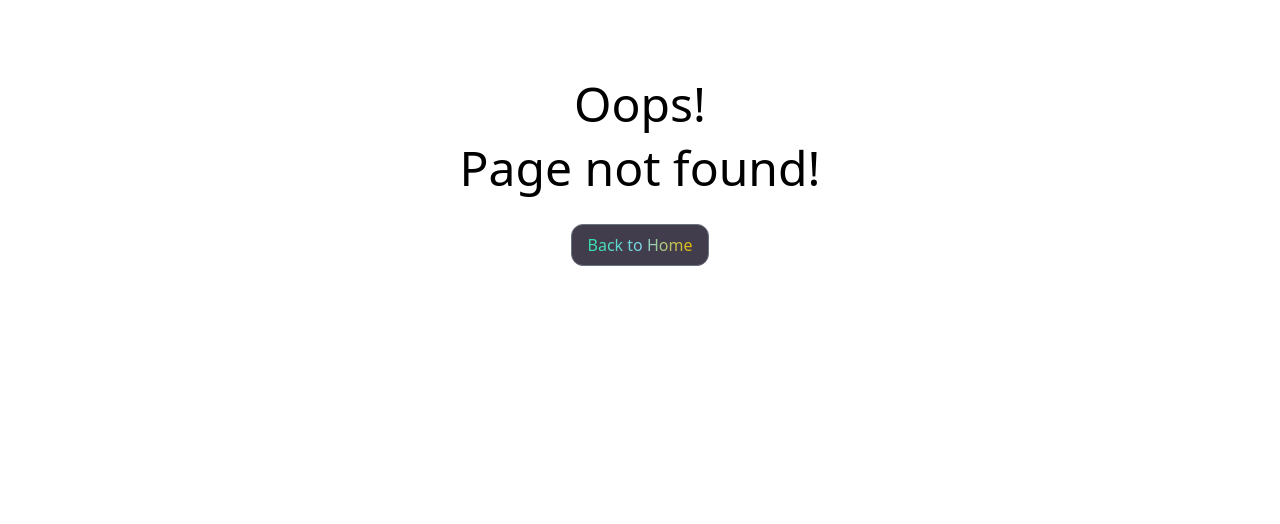
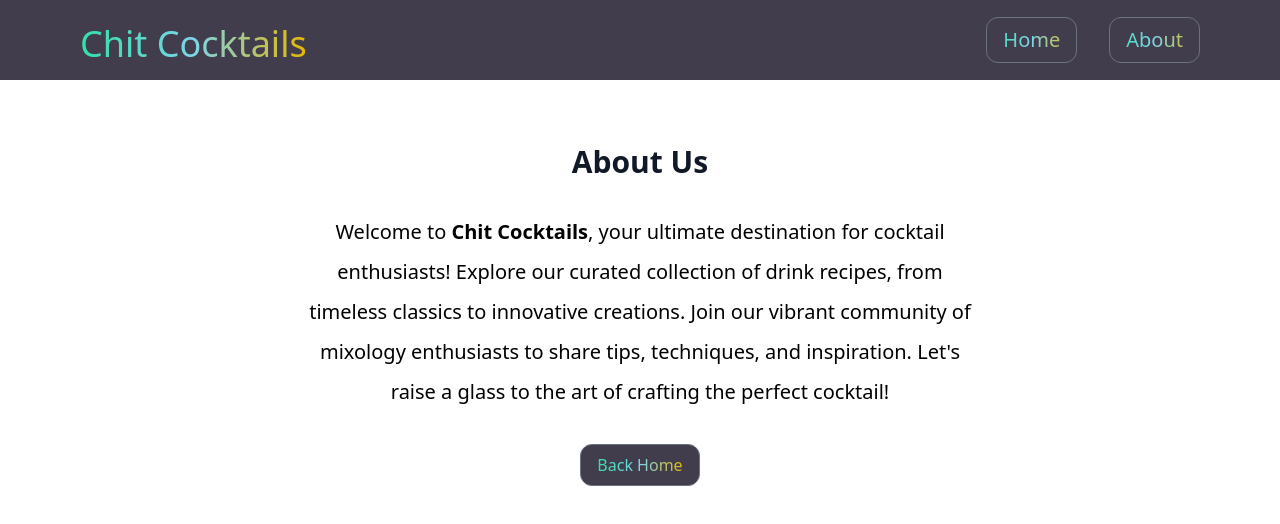
Before and after one commit to chitgo/chit-cocktails, a React (Vite) app: page /#/about in a window 1280 px wide. Before the commit this address had no page. Shown: the top 524 px of the page. Built offline with nearby package versions, Linux system fonts and the light colour scheme.

Commit message:
final-chit

```diff
--- a/src/components/Navbar.jsx
+++ b/src/components/Navbar.jsx
@@ -3,20 +3,21 @@ import { NavLink } from 'react-router-dom'
 function Navbar() {
   return (
     <nav className=" bg-bgPrimary py-4 px-4 flex-col gap-4 sm:flex-row flex items-center justify-between w-[90%] max-w-7xl mx-auto border-b-gray-500">
-      <NavLink to="/chit-cocktails" className="pt-2 text-4xl mainColor ">
+      <NavLink to="/" className="pt-2 text-4xl mainColor ">
         Chit Cocktails
       </NavLink>
       <div className="flex items-center gap-8">
         <NavLink
-          to="/chit-cocktails"
+          to="/"
           className="px-4 py-2 transition duration-300 border border-gray-500 sm:text-xl mainColor rounded-xl hover:bg-gray-500 hover:-translate-y-1"
         >
           Home
         </NavLink>
         <NavLink
-          to="/chit-cocktails/About"
+          to="/About"
           className="px-4 py-2 transition duration-300 border border-gray-500 sm:text-xl mainColor rounded-xl hover:bg-gray-500 hover:-translate-y-1"
         >
+          {' '}
           About
         </NavLink>
       </div>
--- a/src/pages/About.jsx
+++ b/src/pages/About.jsx
@@ -16,7 +16,7 @@ function About() {
         <br />
 
         <div className="px-4 py-2 mt-2 mb-12 transition duration-300 border border-gray-500 bg-bgPrimary rounded-xl hover:-translate-y-1 ">
-          <Link to={'/chit-cocktails'} className="mainColor ">
+          <Link to="/" className="mainColor ">
             Back Home
           </Link>
         </div>
--- a/src/pages/Cocktail.jsx
+++ b/src/pages/Cocktail.jsx
@@ -43,7 +43,7 @@ function Cocktail() {
         <header className="mt-8 text-center">
           <Link
             className="px-4 py-2 transition duration-300 border border-gray-500  bg-[#31e0a9] text-gray-900  rounded-xl hover:-translate-y-1 font-bold"
-            to={'/chit-cocktails'}
+            to={'/'}
           >
             Back Home
           </Link>
@@ -54,7 +54,7 @@ function Cocktail() {
             <img
               src={image}
               alt={name}
-              className="object-cover object-center rounded-xl min-h-[350px]"
+              className="object-cover object-center rounded-xl min-h-[350px] max-h-[450px]"
             />
           </div>
           <div className="col-span-7 pb-12 space-y-3 sm:pb-0 sm:ml-12 sm:mt-4">
--- a/src/pages/Error.jsx
+++ b/src/pages/Error.jsx
@@ -9,7 +9,7 @@ function Error() {
           <h3 className="text-5xl">Oops!</h3>
           <h1 className="mt-4 text-5xl">Page not found!</h1>
           <div className="px-4 py-2 mt-8 transition duration-300 border border-gray-500 bg-bgPrimary rounded-xl hover:-translate-y-1">
-            <Link to={'/chit-cocktails'} className="mainColor ">
+            <Link to="/" className="mainColor ">
               Back to Home
             </Link>
           </div>
```
Also changed, not shown: src/App.jsx (+9 -5 lines).
